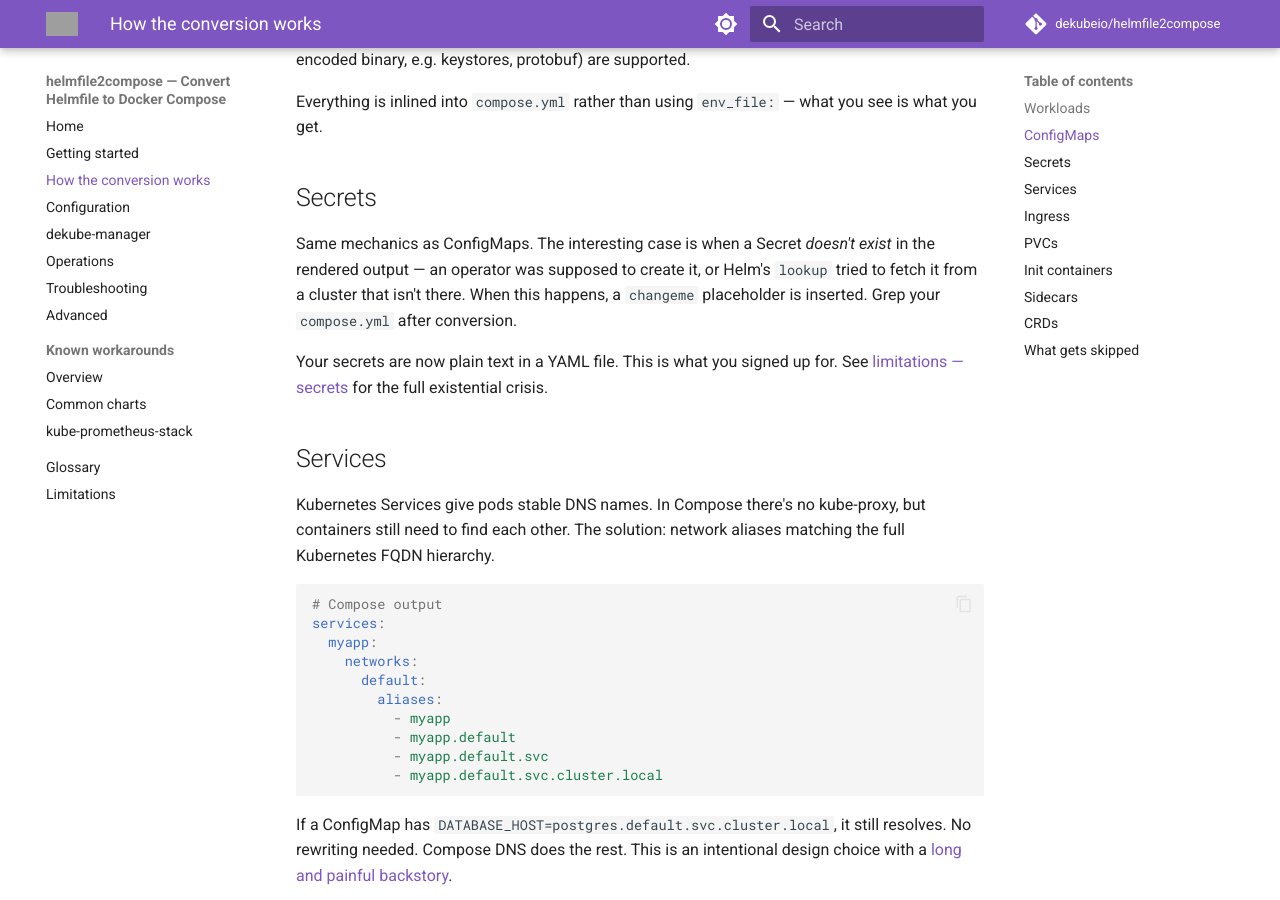
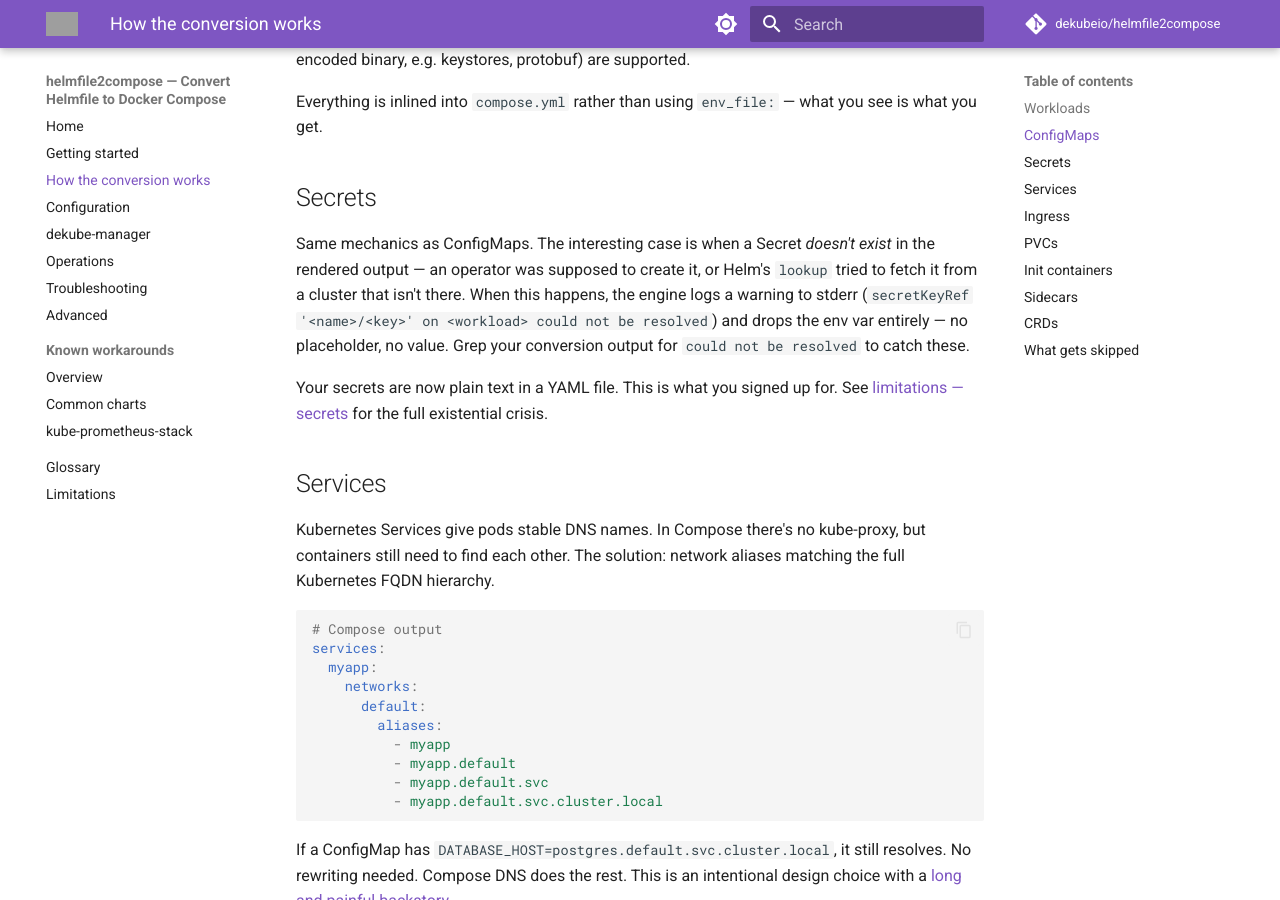
Before and after one commit to dekubeio/helmfile2compose-docs, an MkDocs documentation site: the page built from docs/how-conversion-works.md, in a window 1280 px wide and 900 px high, scrolled down 1762 px. Built offline with MkDocs 1.6.1 and Material for MkDocs 9.7.7, drawn with Linux system fonts in a browser that asks for light colours; comment, search, counter and statistics services are not loaded; grey boxes are pictures that could not be loaded.

Commit message:
docs: correct missing-secret behavior and bundled-extension count

```diff
--- a/docs/how-conversion-works.md
+++ b/docs/how-conversion-works.md
@@ -73,7 +73,7 @@ Everything is inlined into `compose.yml` rather than using `env_file:` — what
 
 ## Secrets
 
-Same mechanics as ConfigMaps. The interesting case is when a Secret *doesn't exist* in the rendered output — an operator was supposed to create it, or Helm's `lookup` tried to fetch it from a cluster that isn't there. When this happens, a `changeme` placeholder is inserted. Grep your `compose.yml` after conversion.
+Same mechanics as ConfigMaps. The interesting case is when a Secret *doesn't exist* in the rendered output — an operator was supposed to create it, or Helm's `lookup` tried to fetch it from a cluster that isn't there. When this happens, the engine logs a warning to stderr (`secretKeyRef '<name>/<key>' on <workload> could not be resolved`) and drops the env var entirely — no placeholder, no value. Grep your conversion output for `could not be resolved` to catch these.
 
 Your secrets are now plain text in a YAML file. This is what you signed up for. See [limitations — secrets](limitations.md#secrets) for the full existential crisis.
 
--- a/mkdocs.yml
+++ b/mkdocs.yml
@@ -1,6 +1,6 @@
 site_name: helmfile2compose — Convert Helmfile to Docker Compose
 site_url: https://helmfile2compose.dekube.io/docs/
-site_description: "Convert helmfiles, Helm charts, and Kubernetes manifests to compose.yml. The default dekube distribution — one Python script, 8 bundled extensions, one command."
+site_description: "Convert helmfiles, Helm charts, and Kubernetes manifests to compose.yml. The default dekube distribution — one Python script, 9 bundled extensions, one command."
 repo_url: https://github.com/dekubeio/helmfile2compose
 repo_name: dekubeio/helmfile2compose
 
```
Also changed, not shown: docs/getting-started.md (+1 -1 lines), docs/index.md (+1 -1 lines).
